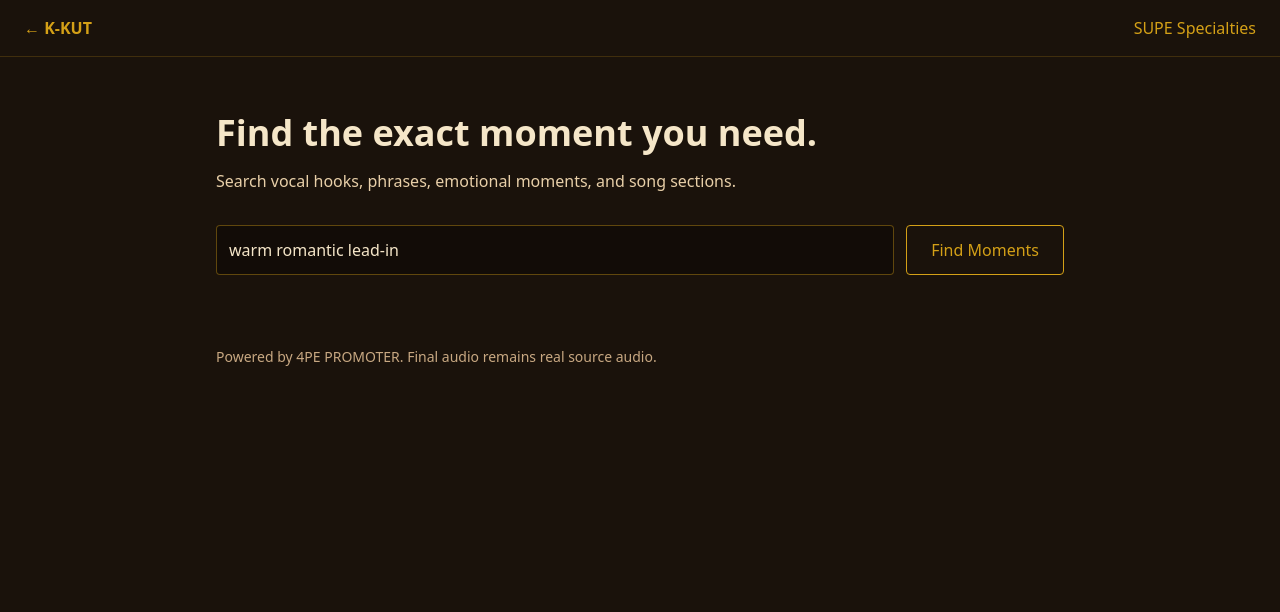
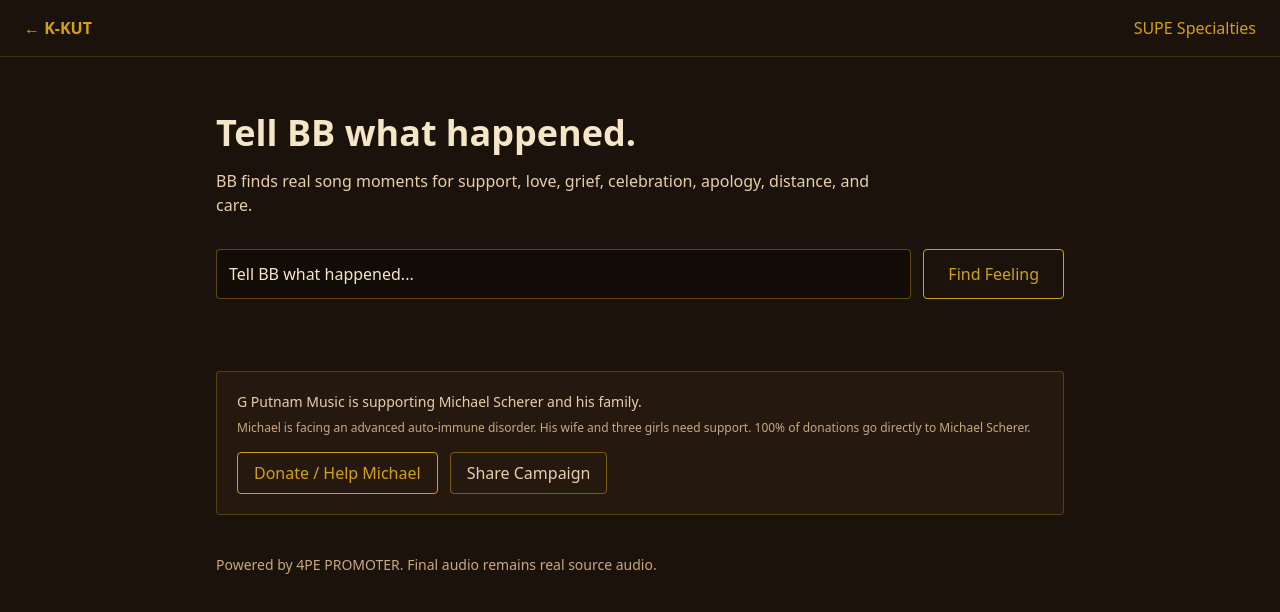
Before and after one commit to mmmm013/k-kut, a Next.js app: page /find in a window 1280 px wide. Shown: the top 612 px of the page. Built offline with nearby package versions, Linux system fonts and the light colour scheme.

Commit message:
Upgrade BB FIND and Michael support action

```diff
--- a/app/find/page.tsx
+++ b/app/find/page.tsx
@@ -9,13 +9,14 @@ type Moment = {
   phrase?: string;
   phrase_type?: string;
   source_title?: string;
+  description?: string;
   keenness_score?: number;
   emotion_level?: string;
   audio_url?: string;
 };
 
 export default function FindMomentPage() {
-  const [q, setQ] = useState("warm romantic lead-in");
+  const [q, setQ] = useState("Tell BB what happened...");
   const [moments, setMoments] = useState<Moment[]>([]);
   const [loading, setLoading] = useState(false);
   const [error, setError] = useState("");
@@ -30,17 +31,17 @@ export default function FindMomentPage() {
       const json = await res.json();
 
       if (!res.ok) {
-        setError(json.error || "Search failed.");
+        setError(json.error || "BB could not complete the search.");
         return;
       }
 
       setMoments(json.moments || []);
 
       if (!json.moments || json.moments.length === 0) {
-        setError("No matching moments found yet. Try: warm, love, heart, romantic, vocal.");
+        setError("BB did not find a perfect match yet. Try: I miss you, support my friend, happy birthday, I am sorry.");
       }
     } catch {
-      setError("Network/API error. Moment search could not complete.");
+      setError("Network/API error. BB could not complete the moment search.");
     } finally {
       setLoading(false);
     }
@@ -54,20 +55,23 @@ export default function FindMomentPage() {
       </header>
 
       <section className="mx-auto max-w-4xl px-6 py-14">
-        <h1 className="text-4xl font-bold">Find the exact moment you need.</h1>
+        <h1 className="text-4xl font-bold">Tell BB what happened.</h1>
 
         <p className="mt-4 text-[#E8CFA8] max-w-2xl">
-          Search vocal hooks, phrases, emotional moments, and song sections.
+          BB finds real song moments for support, love, grief, celebration, apology, distance, and care.
         </p>
 
         <div className="mt-8 flex flex-col sm:flex-row gap-3">
           <input
             value={q}
             onChange={(e) => setQ(e.target.value)}
+            onFocus={() => {
+              if (q === "Tell BB what happened...") setQ("");
+            }}
             onKeyDown={(e) => {
               if (e.key === "Enter") search();
             }}
-            placeholder="warm romantic lead-in"
+            placeholder="Example: my friend is sick and I want to send support"
             className="flex-1 p-3 rounded bg-[#120C07] border border-[#D4A017]/40 text-[#F5E6C8] placeholder:text-[#C8A882]/60"
           />
 
@@ -76,7 +80,7 @@ export default function FindMomentPage() {
             disabled={loading}
             className="px-6 py-3 border border-[#D4A017] text-[#D4A017] rounded hover:bg-[#D4A017]/10 disabled:opacity-50"
           >
-            {loading ? "Searching..." : "Find Moments"}
+            {loading ? "BB is finding..." : "Find Feeling"}
           </button>
         </div>
 
@@ -97,33 +101,62 @@ export default function FindMomentPage() {
                 {m.source_title || "GPM source audio"}
               </p>
 
+              {m.description && (
+                <p className="mt-3 text-sm text-[#E8CFA8]">{m.description}</p>
+              )}
+
               {typeof m.keenness_score !== "undefined" && (
                 <p className="mt-2 text-sm text-[#E8CFA8]">
                   Feel score: {m.keenness_score}
                 </p>
               )}
 
-              {m.audio_url && (
-                <audio controls src={m.audio_url} className="mt-4 w-full" />
-              )}
+              {m.audio_url && <audio controls src={m.audio_url} className="mt-4 w-full" />}
 
               <div className="mt-4 flex flex-wrap gap-3">
                 <a
-                  href={`mailto:hello@gputnammusic.com?subject=Moment Request&body=I want to request this moment: ${encodeURIComponent(m.phrase || m.title || m.id)}`}
+                  href={`mailto:hello@gputnammusic.com?subject=K-KUT Moment Request&body=I want to request this moment: ${encodeURIComponent(m.phrase || m.title || m.id)}`}
                   className="px-4 py-2 border border-[#D4A017] text-[#D4A017] rounded hover:bg-[#D4A017]/10"
                 >
                   Request This Moment
                 </a>
 
-                <Link
-                  href="/supe"
+                <a
+                  href="mailto:?subject=Sending you a K-KUT feeling&body=I found a song moment for you: https://k-kut.com/find"
                   className="px-4 py-2 border border-[#D4A017]/50 text-[#E8CFA8] rounded hover:bg-[#D4A017]/10"
                 >
-                  Use in Production
-                </Link>
+                  Share Feeling
+                </a>
               </div>
             </div>
           ))}
+        </div>
+
+        <div className="mt-10 border border-[#D4A017]/30 rounded p-5 bg-[#24180F]">
+          <p className="text-[#E8CFA8] text-sm">
+            G Putnam Music is supporting Michael Scherer and his family.
+          </p>
+
+          <p className="mt-2 text-xs text-[#C8A882]">
+            Michael is facing an advanced auto-immune disorder. His wife and three girls need support.
+            100% of donations go directly to Michael Scherer.
+          </p>
+
+          <div className="mt-4 flex gap-3 flex-wrap">
+            <a
+              href="mailto:hello@gputnammusic.com?subject=Donation for Michael Scherer&body=I want to help Michael Scherer and his family."
+              className="px-4 py-2 border border-[#D4A017] text-[#D4A017] rounded hover:bg-[#D4A017]/10"
+            >
+              Donate / Help Michael
+            </a>
+
+            <a
+              href="mailto:?subject=Help Michael Scherer&body=G Putnam Music is supporting Michael Scherer and his family. 100% of donations go directly to Michael. Visit https://k-kut.com/find"
+              className="px-4 py-2 border border-[#D4A017]/50 text-[#E8CFA8] rounded hover:bg-[#D4A017]/10"
+            >
+              Share Campaign
+            </a>
+          </div>
         </div>
 
         <p className="mt-10 text-sm text-[#C8A882]">
```
